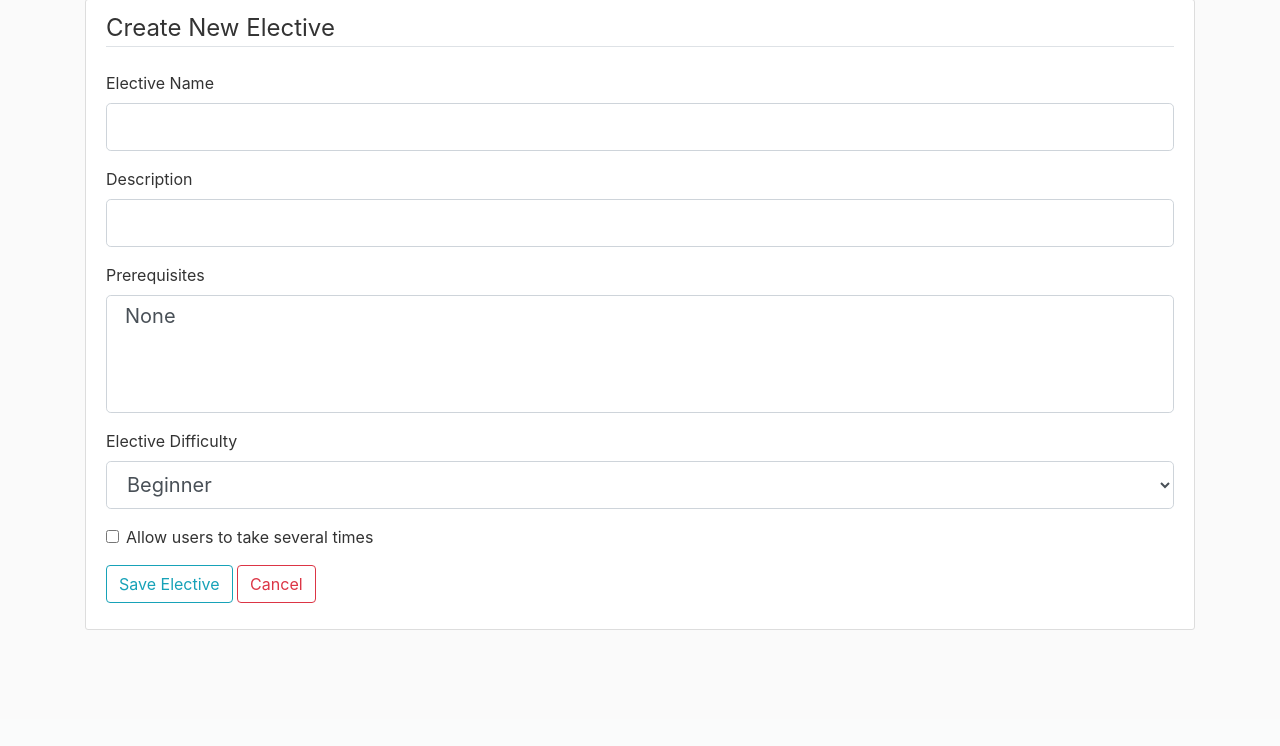
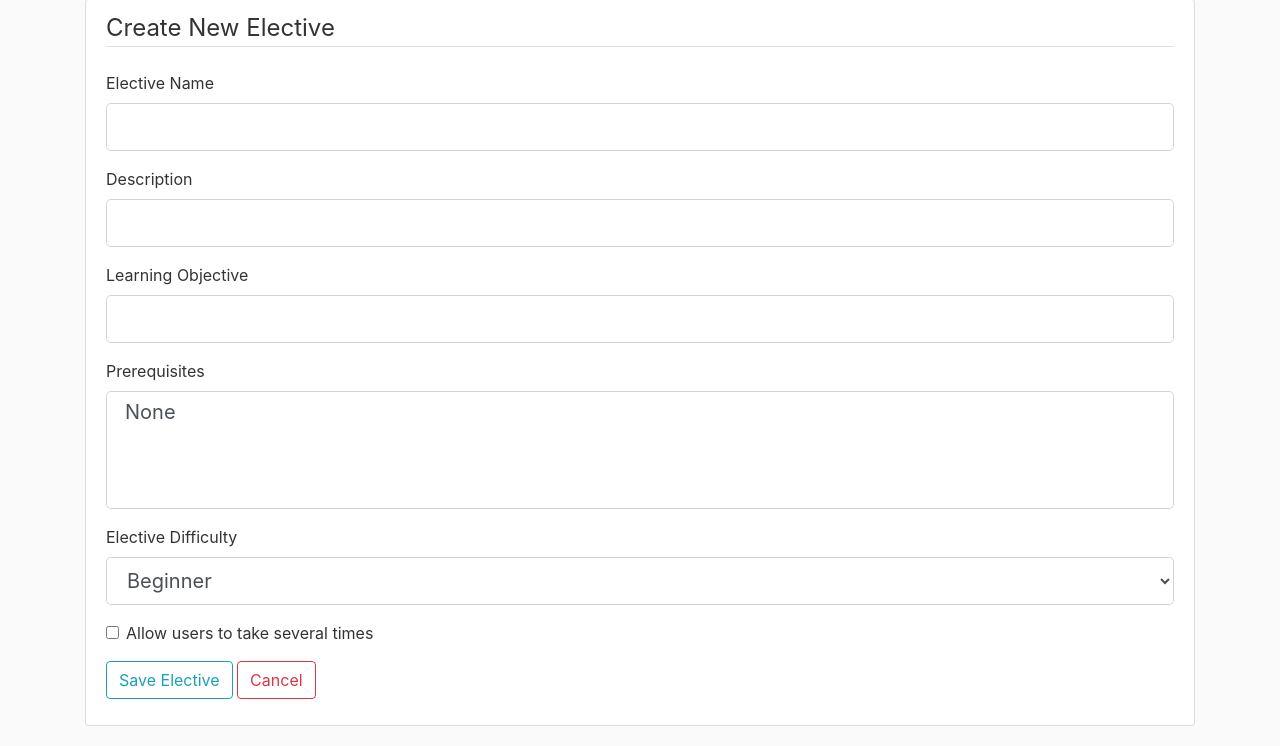
Before and after one commit to sgzwach/GenElect2.0, a Flask app: page /createelective in a window 1280 px wide. Shown: the part 81-827 px from the top of the page. Before the commit the page ends 711 px from the top, so only its background shows below. Run offline with Flask 2, Linux system fonts and the light colour scheme; a user stored in the database is signed in; data that the repository does not hold is empty; some libraries are stand-ins or nearby versions.

Commit message:
added learning object field for each elective

```diff
--- a/genElect/__init__.py
+++ b/genElect/__init__.py
@@ -599,7 +599,7 @@ def createelective():
 
         #IF FORM IS SUBMITTED AND VALID
         if form.validate_on_submit():
-            new_elective = Electives(name=form.name.data, description=form.description.data, can_retake=form.can_retake.data, elective_difficulty=form.difficulty.data)
+            new_elective = Electives(name=form.name.data, description=form.description.data, can_retake=form.can_retake.data, elective_difficulty=form.difficulty.data, learning_objective=form.learning_objective.data)
             db.session.add(new_elective)
             #commit our new elective (have to do this to get new_elective's id)
             db.session.commit()
@@ -653,6 +653,7 @@ def editelective(elective_id):
                 elective.description = form.description.data
                 elective.can_retake = form.can_retake.data
                 elective.elective_difficulty = form.difficulty.data
+                elective.learning_objective = form.learning_objective.data
 
                 #NOW UPDATE ALL PREREQUISITES THAT WERE SELECTED
                 for prerequisite in elective.prerequisites:
@@ -668,10 +669,12 @@ def editelective(elective_id):
                 return redirect(f'/elective/{elective_id}')
 
             elif request.method == 'GET':
+                #SET THE FORM WITH THE VALUES THAT ARE ALREADY SET
                 form.name.data = elective.name
                 form.description.data = elective.description
                 form.can_retake.data = elective.can_retake
                 form.difficulty.data = elective.elective_difficulty
+                form.learning_objective.data = elective.learning_objective
                 #CREATE THE DATA LIST OF CHOICES
                 picked = []
                 for p in elective.prerequisites:
--- a/genElect/forms/__init__.py
+++ b/genElect/forms/__init__.py
@@ -29,6 +29,7 @@ class LoginForm(FlaskForm):
 class ElectiveForm(FlaskForm):
 	name = StringField('Elective Name', validators=[DataRequired()])
 	description = StringField('Description', validators=[DataRequired()])
+	learning_objective = StringField('Learning Objective', validators=[DataRequired()])
 	prerequisites = SelectMultipleField('Prerequisites', choices = []) #fill dynamically
 	diff_choices = [('Beginner', 'Beginner'), ('Intermediate', 'Intermediate'), ('Advanced', 'Advanced')]
 	difficulty = SelectField('Elective Difficulty', choices=diff_choices, validators=[Required()])
--- a/genElect/models.py
+++ b/genElect/models.py
@@ -66,6 +66,7 @@ class Electives(Base):
     __tablename__ = 'electives'
     name = db.Column(db.String(100))
     description = db.Column(db.String(500))
+    learning_objective = db.Column(db.String(500))
     prerequisites = db.relationship('Prerequisites', backref='elective', lazy=True)
     offerings = db.relationship('Offerings', backref='elective', lazy=True)
     completed_users = db.relationship('Completions', backref='elective', lazy=True)
--- a/genElect/templates/createelective.html
+++ b/genElect/templates/createelective.html
@@ -32,6 +32,19 @@
                         {{ form.description(class="form-control form-control-lg") }}
                     {% endif %}
     			</div>
+                <div class="form-group">
+                    {{ form.learning_objective.label(class="form-control-label") }}
+                    {% if form.learning_objective.errors %}
+                        {{ form.learning_objective(class="form-control form-control-lg is-invalid") }}
+                        <div class="invalid-feedback">
+                            {% for error in form.learning_objective.errors %}
+                                <span>{{ error }}</span>
+                            {% endfor%}
+                        </div>
+                    {% else %}
+                        {{ form.learning_objective(class="form-control form-control-lg") }}
+                    {% endif %}
+                </div>
     			<div class="form-group">
     				{{ form.prerequisites.label(class="form-control-label") }}
     				{% if form.prerequisites.errors %}
```
Also changed, not shown: genElect/templates/editelective.html (+13 -0 lines), README.md, genelect.db.
